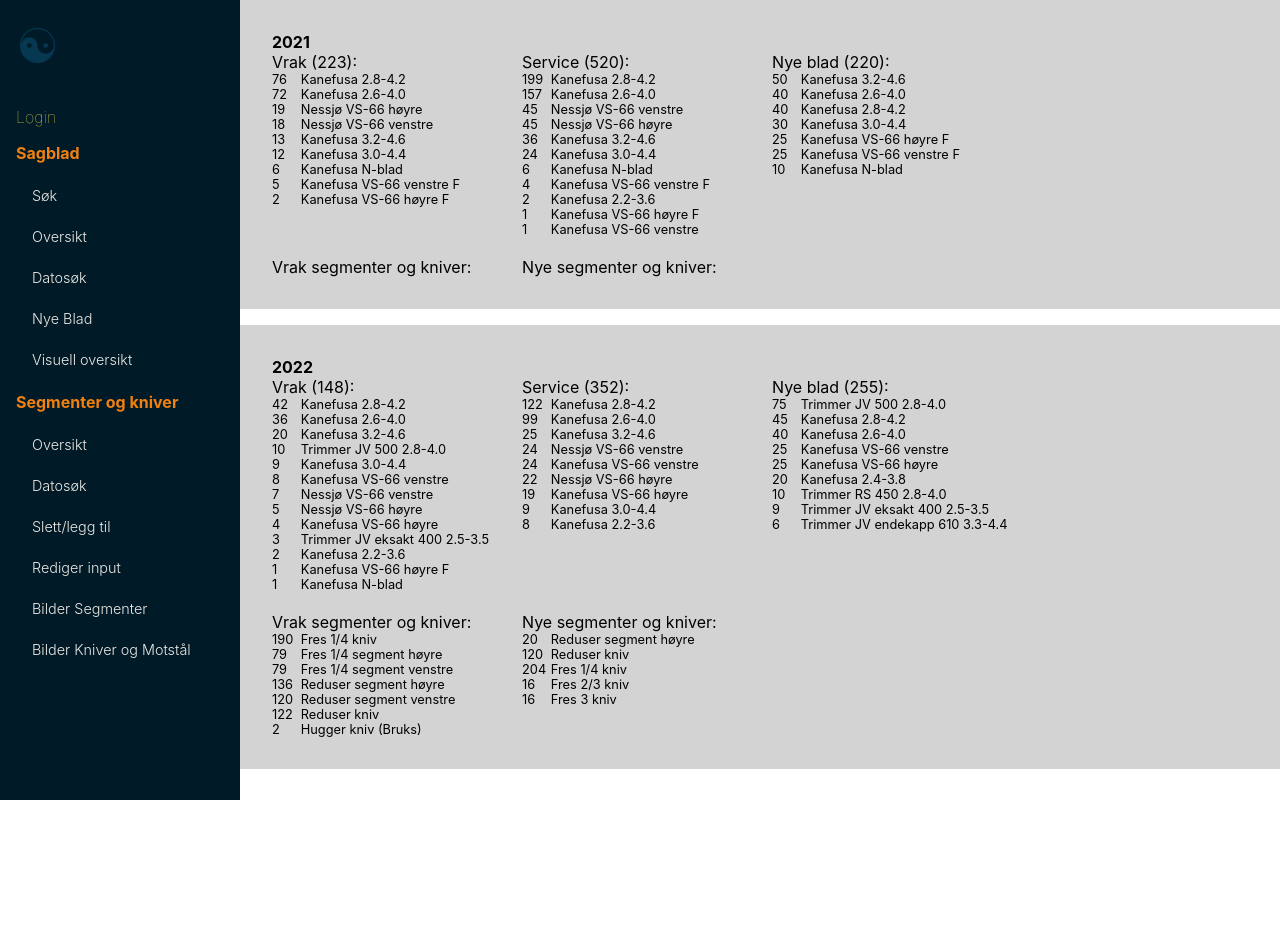
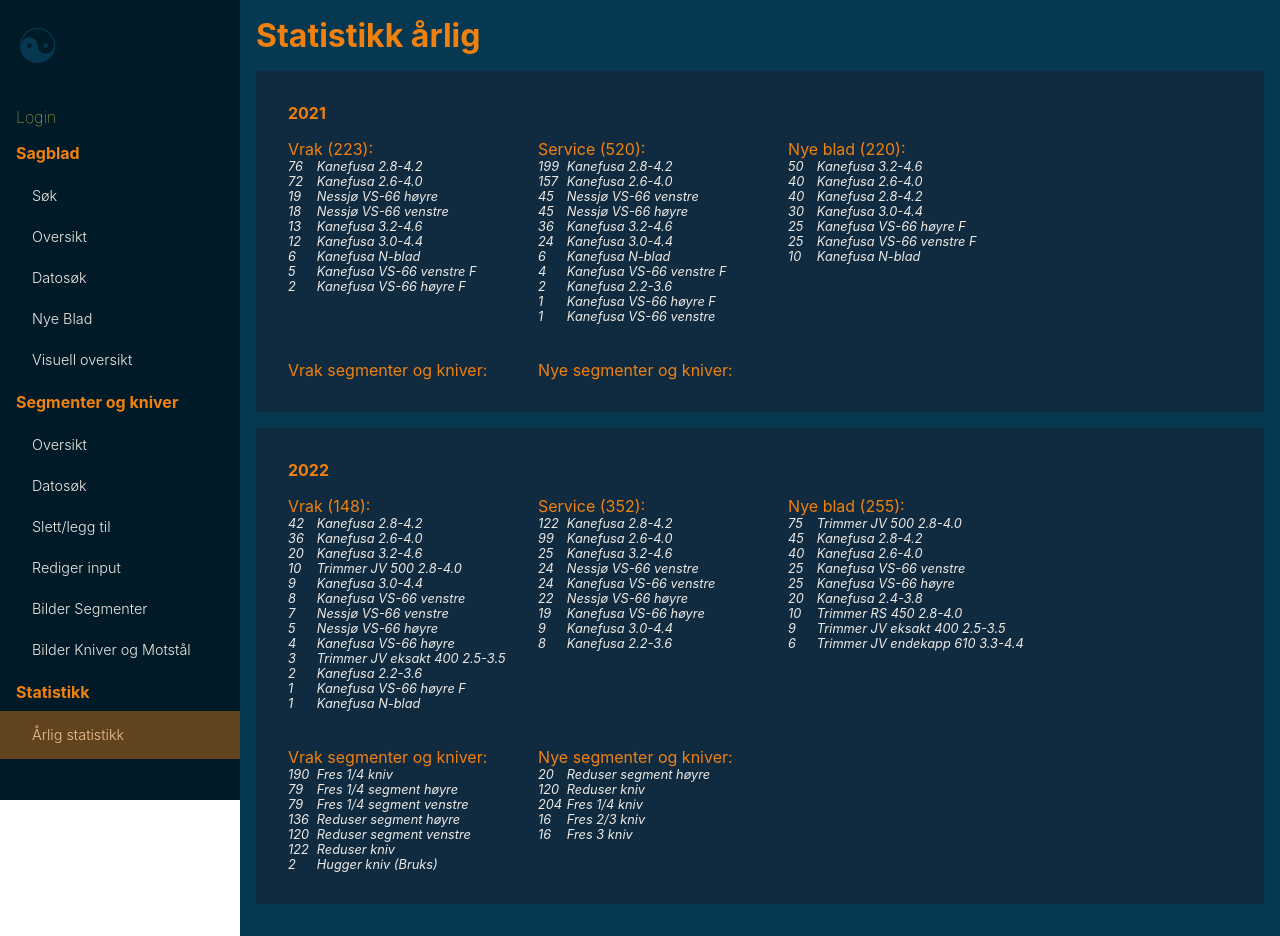
Before and after one commit to KjetilOverby/sliperi, a Next.js app: page /statistikk in a window 1280 px wide. Before the commit the page ends 800 px from the top, so only its background shows below. Built offline with nearby package versions, Linux system fonts and the light colour scheme; no server answers.

Commit message:
statistikk

```diff
--- a/src/components/StatistikkMainPage.jsx
+++ b/src/components/StatistikkMainPage.jsx
@@ -5,12 +5,13 @@
   return (
     <>
       <div className="main-container">
+        <h1 className="stat-header">Statistikk årlig</h1>
         {stats.map((item) => {
           return (
             <div className="year-container">
               <div>
                 <h4>{item.year}</h4>
-                <p>Vrak ({item.allVrk}):</p>
+                <p className="sub-header">Vrak ({item.allVrk}):</p>
                 {item.vrkList.map((item) => {
                   return (
                     <div className="tool-text-container">
@@ -22,7 +23,7 @@
               </div>
               <div>
                 <h4 style={{ visibility: "hidden" }}>{item.year}</h4>
-                <p>Service ({item.allSrv}):</p>
+                <p className="sub-header">Service ({item.allSrv}):</p>
                 {item.srvList.map((item) => {
                   return (
                     <div className="tool-text-container">
@@ -34,7 +35,7 @@
               </div>
               <div>
                 <h4 style={{ visibility: "hidden" }}>{item.year}</h4>
-                <p>Nye blad ({item.allNew}):</p>
+                <p className="sub-header">Nye blad ({item.allNew}):</p>
                 {item.newList.map((item) => {
                   return (
                     <div className="tool-text-container">
@@ -46,7 +47,7 @@
               </div>
               <div>
                 <h4 style={{ visibility: "hidden" }}>{item.year}</h4>
-                <p>Vrak segmenter og kniver:</p>
+                <p className="sub-header">Vrak segmenter og kniver:</p>
                 {item.toolsVrak.map((item) => {
                   return (
                     <div className="tool-text-container">
@@ -58,7 +59,7 @@
               </div>
               <div>
                 <h4 style={{ visibility: "hidden" }}>{item.year}</h4>
-                <p>Nye segmenter og kniver:</p>
+                <p className="sub-header">Nye segmenter og kniver:</p>
                 {item.toolsNew.map((item) => {
                   return (
                     <div className="tool-text-container">
@@ -76,22 +77,37 @@
         {`
           .main-container {
             grid-area: content;
+            background: var(--secondary);
+            padding: 1rem;
           }
           .year-container {
-            background: lightgrey;
             margin-bottom: 1rem;
             display: grid;
             grid-template-columns: repeat(auto-fit, minmax(250px, 10rem));
             padding: 2rem;
+            background: var(--secondary2);
+          }
+          .sub-header {
+            color: var(--middle);
+          }
+          .stat-header {
+            color: var(--middle);
+            margin-bottom: 1rem;
           }
           .tool-text {
             font-size: 0.8rem;
+            color: var(--text2);
+            font-style: italic;
           }
           .tool-text-container {
             display: flex;
           }
           .count {
             width: 1.8rem;
+          }
+          h4 {
+            color: var(--middle);
+            margin-bottom: 1rem;
           }
         `}
       </style>
--- a/src/components/common/Sidebar.jsx
+++ b/src/components/common/Sidebar.jsx
@@ -22,7 +22,7 @@
   const [activate10, setActivate10] = useState();
   const [activate11, setActivate11] = useState();
   const [activate12, setActivate12] = useState();
-  const [activateAnimate, setActivateAnimate] = useState();
+  const [activateStats, setActivateStats] = useState();
   const [activateHeader, setActivateHeader] = useState();
   const [activateFooter, setActivateFooter] = useState();
   const router = useRouter();
@@ -69,6 +69,8 @@
       setActivate11("tab-active");
     } else if (router.pathname === "/slipemaskinhistorikk") {
       setActivate12("tab-active");
+    } else if (router.pathname === "/statistikk") {
+      setActivateStats("tab-active");
     }
   }, []);
   return (
@@ -81,8 +83,7 @@
       {openSidebar && isMobile && (
         <div
           onClick={openSidebarHandler}
-          className="menu-invisible-container"
-        ></div>
+          className="menu-invisible-container"></div>
       )}
       <div className={`container ${container}`}>
         <Link href="/">
@@ -126,6 +127,11 @@
 
         <Link href="/knivoversiktvisuell">
           <p className={`section-tab ${activate6}`}>Bilder Kniver og Motstål</p>
+        </Link>
+
+        <h4 className="section-header">Statistikk</h4>
+        <Link href="/statistikk">
+          <p className={`section-tab ${activateStats}`}>Årlig statistikk</p>
         </Link>
 
         {user && user.sub === process.env.USER_SUB && (
--- a/styles/globals.css
+++ b/styles/globals.css
@@ -66,6 +66,7 @@
 :root {
   --primary: #011a27;
   --secondary: #063852;
+  --secondary2: #102b40;
   --middle: #f0810f;
   --text: #e6df44;
   --text2: #edeae5;
```
Also changed, not shown: src/components/datesearch/DateSearchMain.jsx (+8 -5 lines), src/components/datesearchtools/DatesearchToolsMain.jsx (+6 -4 lines), src/components/newblades/NewBladesMain.jsx (+13 -4 lines), src/components/search/LinckSearchCards.jsx (+5 -7 lines).
